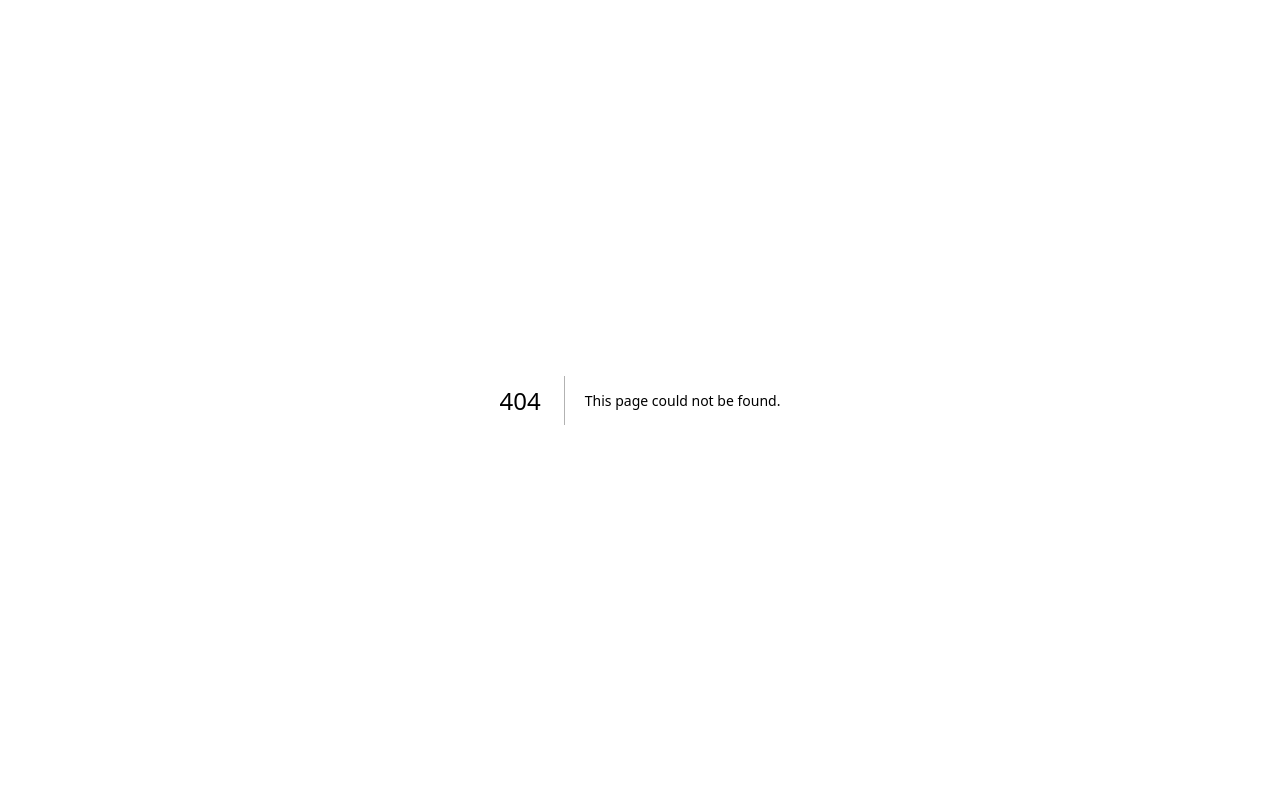
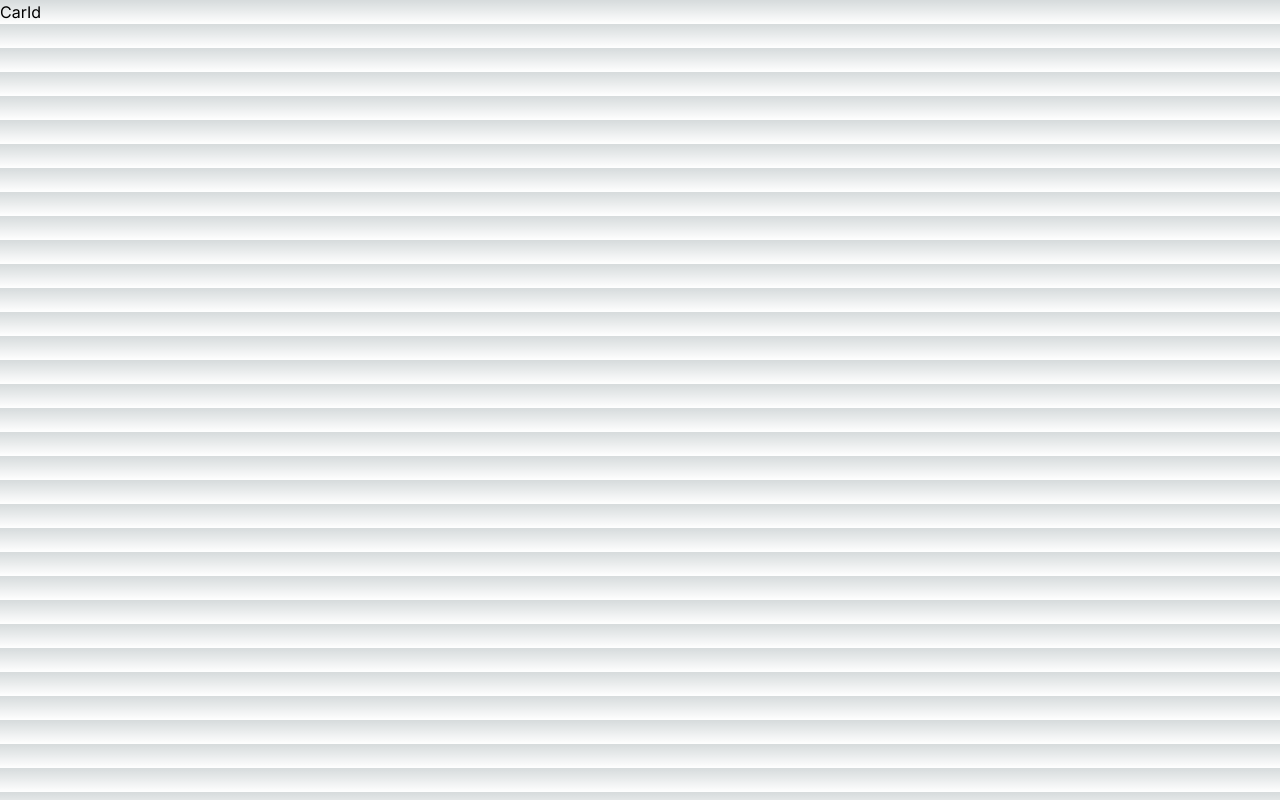
Before and after one commit to KennedyMungai/second_hand_cars_frontend, a Next.js app: page /cars/1 in a window 1280 px wide. Before the commit this address had no page. Built offline with nearby package versions, Linux system fonts and the light colour scheme.

Commit message:
Defined the dynamic route for viewing specific cars

```diff
--- /dev/null
+++ b/app/cars/[CarId]/page.tsx
@@ -0,0 +1,9 @@
+import React from 'react'
+
+type Props = {}
+
+const CarId = (props: Props) => {
+	return <div>CarId</div>
+}
+
+export default CarId
```
